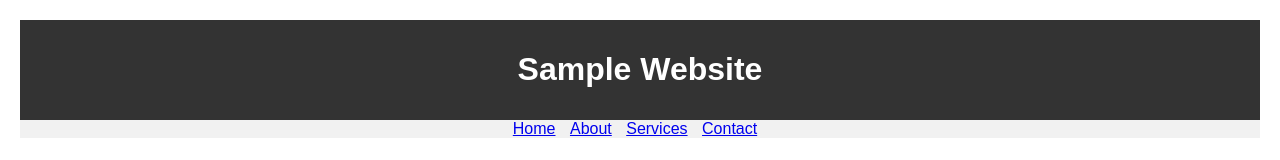
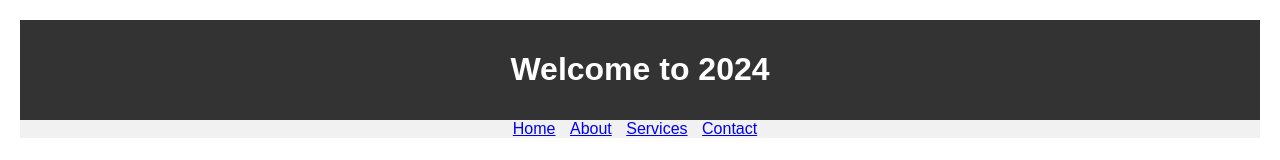
Before and after one commit to lasdapharm/2024, a plain HTML site: page index.html in a window 1280 px wide. Shown: the top 160 px of the page. Drawn offline with Linux system fonts and the light colour scheme.

Commit message:
newcommit

```diff
--- a/index.html
+++ b/index.html
@@ -49,7 +49,7 @@
 
 <body>
     <header>
-        <h1>Sample Website</h1>
+        <h1>Welcome to 2024</h1>
     </header>
 
     <nav>
```
